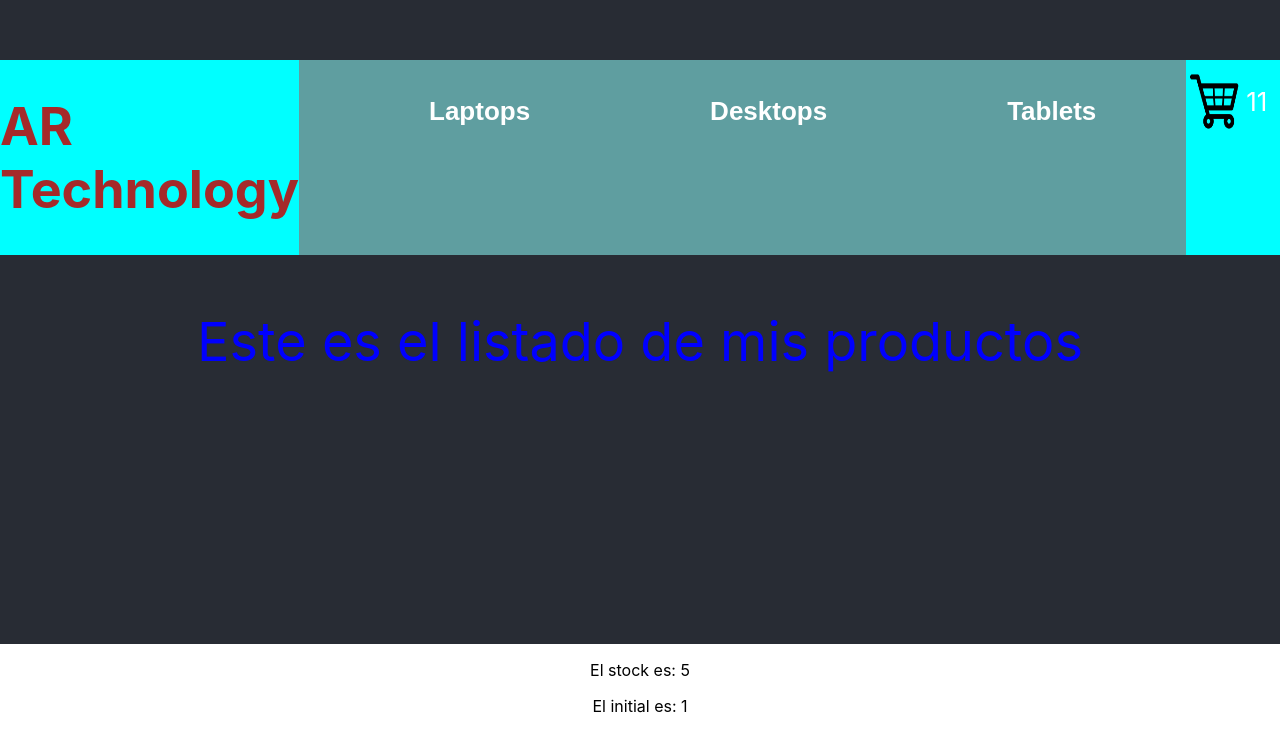
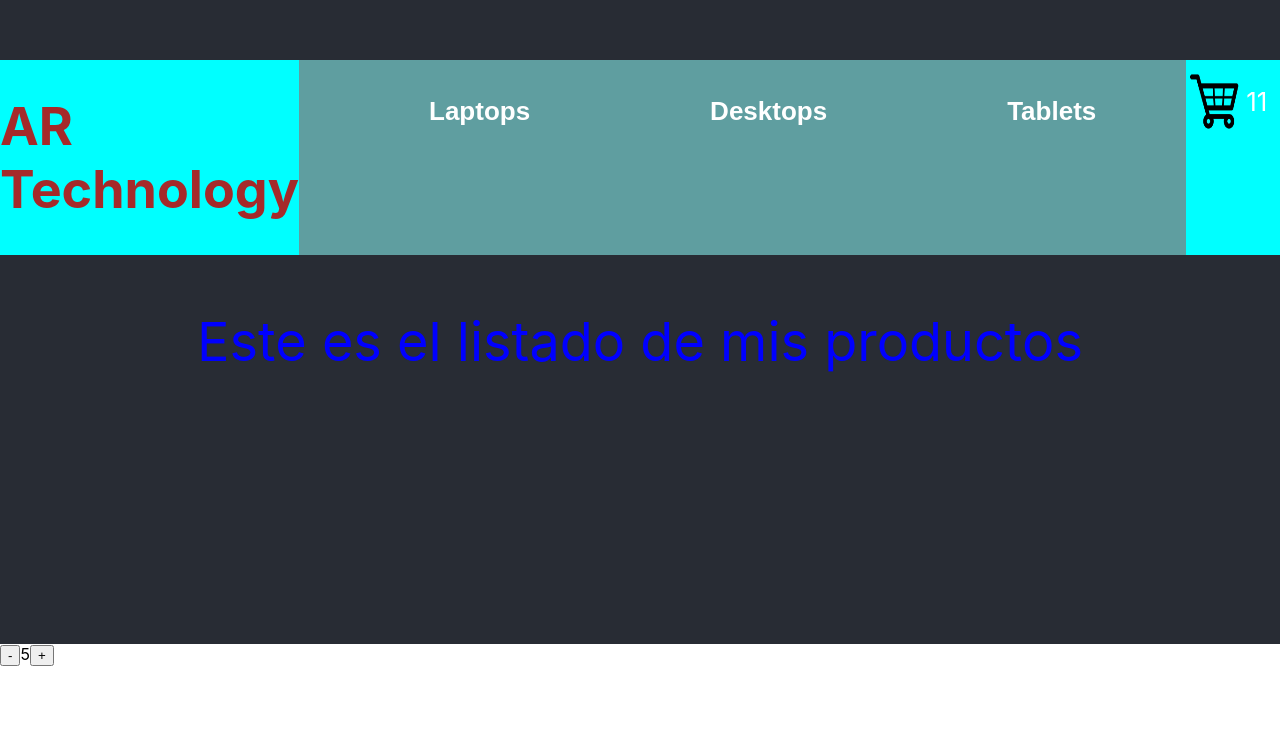
Before and after one commit to aleresk/Carrito, a React (Create React App) app in the folder carrito/: page / in a window 1280 px wide. Shown: the part 156-888 px from the top of the page. After the commit the page ends 822 px from the top, so only its background shows below. Built offline with nearby package versions, Linux system fonts and the light colour scheme.

Commit message:
carrio version 1

```diff
--- a/carrito/src/App.css
+++ b/carrito/src/App.css
@@ -87,4 +87,7 @@ li{
 .carro{
   display: flex;
 }
+.cantProd{
+  display: flex;
+}
 /*ESTA ES LA PARTE QUE AGREGO YO PARA MI PROYECTO*/
--- a/carrito/src/components/ItemCount.jsx
+++ b/carrito/src/components/ItemCount.jsx
@@ -2,15 +2,19 @@ import { useState } from "react";
 
 const ItemCount = ({Stock, Initial, onAdd}) => {
 
-    const [auxStock, setauxStock] = useState(Stock);
-    const [auxIntial, setauxInitial] =useState(Initial);
+    const [auxStock, setAuxStock] = useState(Stock);
+    const [auxIntial, setAuxInitial] =useState(Initial);
 
+    const aumentarStock = () => {
+            setAuxStock(auxStock + 1);
+    }
 
+    const disminuirStock = () => {
+            setAuxStock(auxStock - 1);
+    }
     return(
-        <div>
-            <p>El stock es: {Stock}</p>
-            <p>El initial es: {Initial}</p>
-            {onAdd()}
+        <div className="cantProd">
+            <div ><button onClick={() => disminuirStock()}> - </button></div> <div>{auxStock}</div><div ><button onClick={() => aumentarStock()}> + </button></div>
         </div>
     )
 }
```
